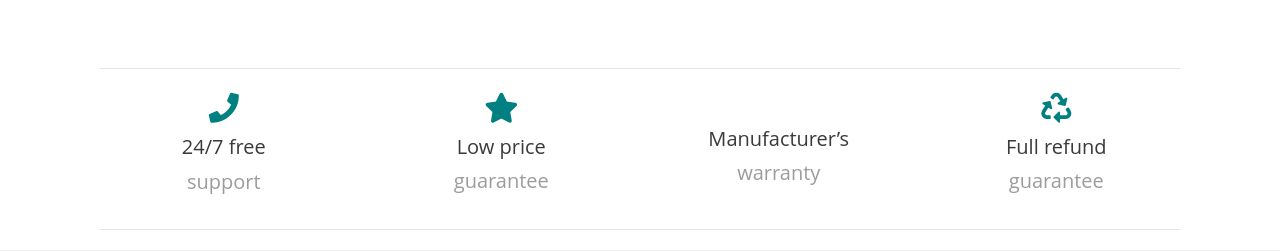
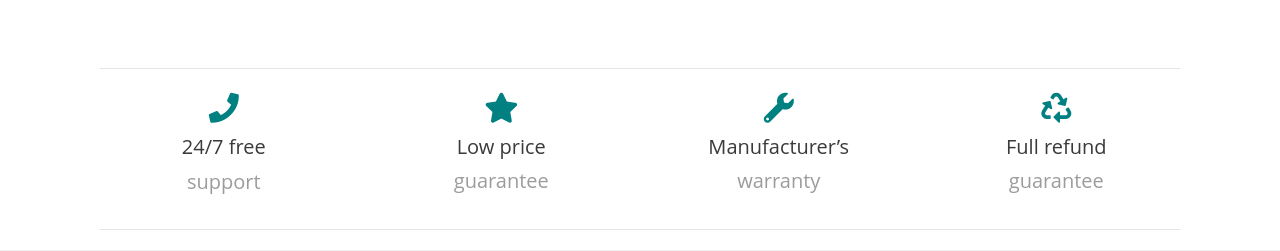
Before and after one commit to TomiwaJoseph/BuyEazy, a Django app: template shop/templates/shop/shop.html in a window 1280 px wide. Shown: the part 1293-1544 px from the top of the page. Run offline with Django 3.2, Linux system fonts and the light colour scheme; the template is opened without the code that fills it: values named after a table or form of the project are taken from there, others are empty; data comes from the database, SQL or seed files in the repository; some libraries are stand-ins or nearby versions.

Commit message:
deleted unused code and changed icon

```diff
--- a/shop/templates/shop/shop.html
+++ b/shop/templates/shop/shop.html
@@ -28,18 +28,6 @@
                 </div>
             </div>
         </div>
-        <!-- <div class="checkout container-fluid">
-            <div class="row d-flex justify-content-around align-items-center">
-                <div class="col-xs-6 col-sm-6">
-                    <div class="total">
-                        <h3 class="h4">Total: <span>$1,200</span></h3>
-                    </div>
-                </div>
-                <div class="col-xs-6 col-sm-6">
-                    <a class="btn btn-primary" href="">Checkout order</a>
-                </div>
-            </div>
-        </div> -->
     </div>
 
 </div>
@@ -98,7 +86,6 @@
             <hr>
             <h3 class="my-3">Product filter</h3>
             <!-- <hr class="thick_hr"> -->
-            <!-- <div class="container"> -->
             <div class="row">
                 <div class="col-sm-12">
                     <div id="slider-range"></div>
@@ -162,7 +149,7 @@
         </div>
         <div class="col-xs-6 col-sm-3 col-md-6 col-lg-3">
             <div class="item text-center">
-                <i class="fa fa-gear"></i>
+                <i class="fa fa-wrench"></i>
                 <h3> Manufacturer’s<h3>
                         <p>warranty</p>
             </div>
```
